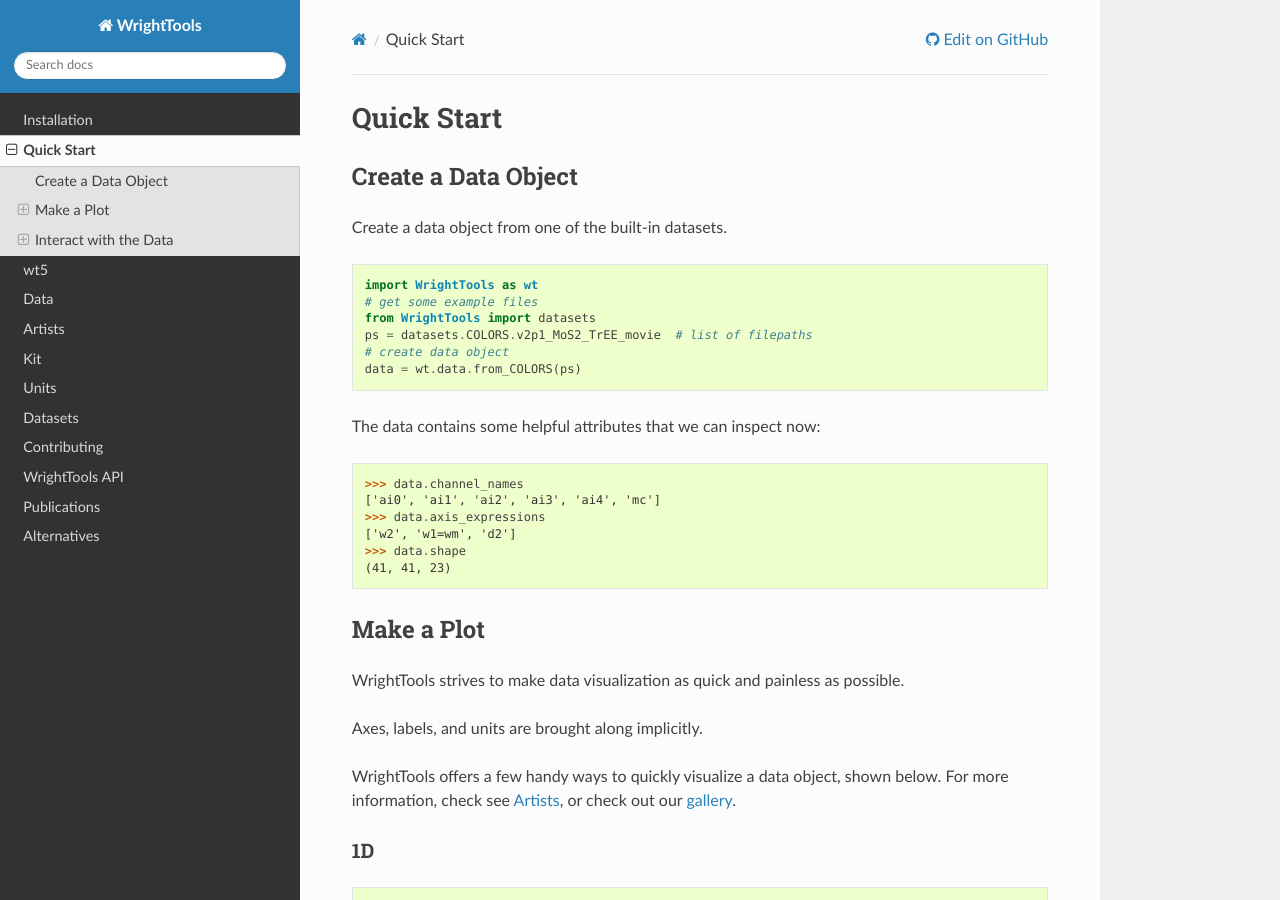
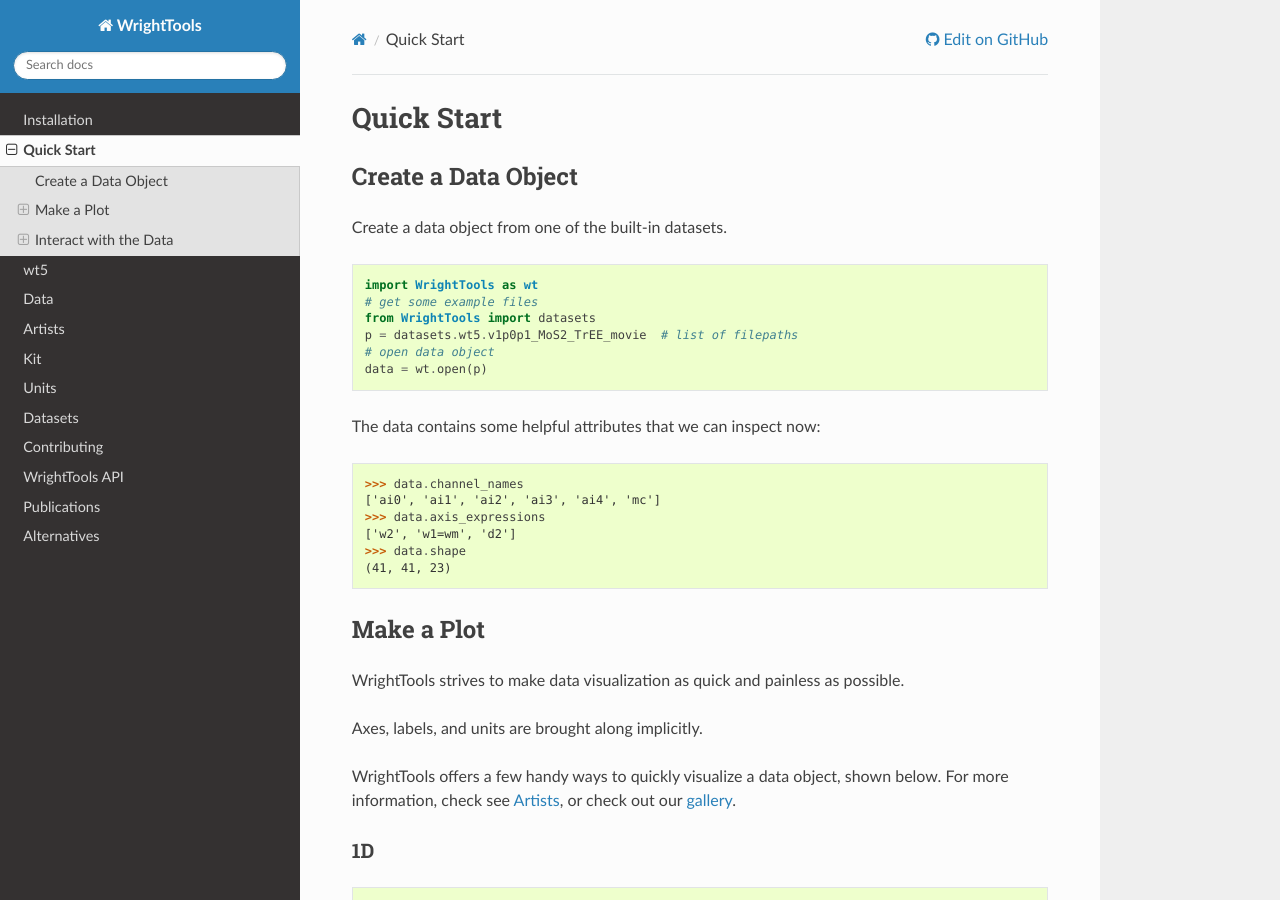
Before and after one commit to wright-group/WrightTools, a Sphinx documentation site: the page built from docs/quickstart.rst, in a window 1280 px wide and 900 px high. Built offline with Sphinx 7.4.7 and the Read the Docs theme 2.0.0, drawn with Linux system fonts in a browser that asks for light colours; pages that are not in the unit, such as notebooks, are missing from menus; the version number could not be read and is left out; some of the changed text lies outside the part shown.

```diff
--- a/docs/_static/v2p1_MoS2_TrEE_movie.py
+++ b/docs/_static/v2p1_MoS2_TrEE_movie.py
@@ -3,8 +3,8 @@ import WrightTools as wt
 from WrightTools import datasets
 
 # create
-ps = datasets.COLORS.v2p1_MoS2_TrEE_movie
-data = wt.data.from_COLORS(ps)
+p = datasets.wt5.v1p0p1_MoS2_TrEE_movie
+data = wt.open(p)
 # cleanup
 data.level("ai0", "d2", -3)
 data.scale()
--- a/docs/conf.py
+++ b/docs/conf.py
@@ -79,7 +79,7 @@ master_doc = "index"
 
 # General information about the project.
 project = "WrightTools"
-copyright = "2016-2017, WrightTools Developers"
+copyright = "2016-2018, WrightTools Developers"
 author = "WrightTools Developers"
 
 # The version info for the project you're documenting, acts as replacement for
--- a/docs/quickstart.rst
+++ b/docs/quickstart.rst
@@ -13,9 +13,9 @@ Create a data object from one of the built-in datasets.
    import WrightTools as wt
    # get some example files
    from WrightTools import datasets
-   ps = datasets.COLORS.v2p1_MoS2_TrEE_movie  # list of filepaths
-   # create data object
-   data = wt.data.from_COLORS(ps)
+   p = datasets.wt5.v1p0p1_MoS2_TrEE_movie  # list of filepaths
+   # open data object
+   data = wt.open(p)
 
 The data contains some helpful attributes that we can inspect now:
 
@@ -51,8 +51,8 @@ For more information, check see :ref:`artists`, or check out our `gallery`_.
    import matplotlib.pyplot as plt
    import WrightTools as wt
    from WrightTools import datasets
-   ps = datasets.COLORS.v2p1_MoS2_TrEE_movie
-   data = wt.data.from_COLORS(ps)
+   ps = datasets.wt5.v1p0p1_MoS2_TrEE_movie
+   data = wt.open(ps)
    wt.artists.quick1D(data, 'w1=wm', at={'w2': [2, 'eV'], 'd2': [-100, 'fs']})
    plt.show()
 
@@ -69,8 +69,8 @@ For more information, check see :ref:`artists`, or check out our `gallery`_.
    import matplotlib.pyplot as plt
    import WrightTools as wt
    from WrightTools import datasets
-   ps = datasets.COLORS.v2p1_MoS2_TrEE_movie
-   data = wt.data.from_COLORS(ps)
+   p = datasets.wt5.v1p0p1_MoS2_TrEE_movie
+   data = wt.open(p)
    wt.artists.quick2D(data, 'w1=wm', 'd2', at={'w2': [2, 'eV']})
    plt.show()
 
@@ -121,8 +121,8 @@ Use ``clip`` to ignore points outside of a specific range.
    import matplotlib.pyplot as plt
    import WrightTools as wt
    from WrightTools import datasets
-   ps = datasets.COLORS.v2p1_MoS2_TrEE_movie
-   #data = wt.data.from_COLORS(ps)
+   p = datasets.wt5.v1p0p1_MoS2_TrEE_movie
+   #data = wt.open(p)
    #data.clip('ai0', min=0.0, max=0.1)
    #artist = wt.artists.mpl_2D(data, 'w1', 'd2', at={'w2': [2, 'eV']})
    #artist.plot()
```
Also changed, not shown: 3 other files.
